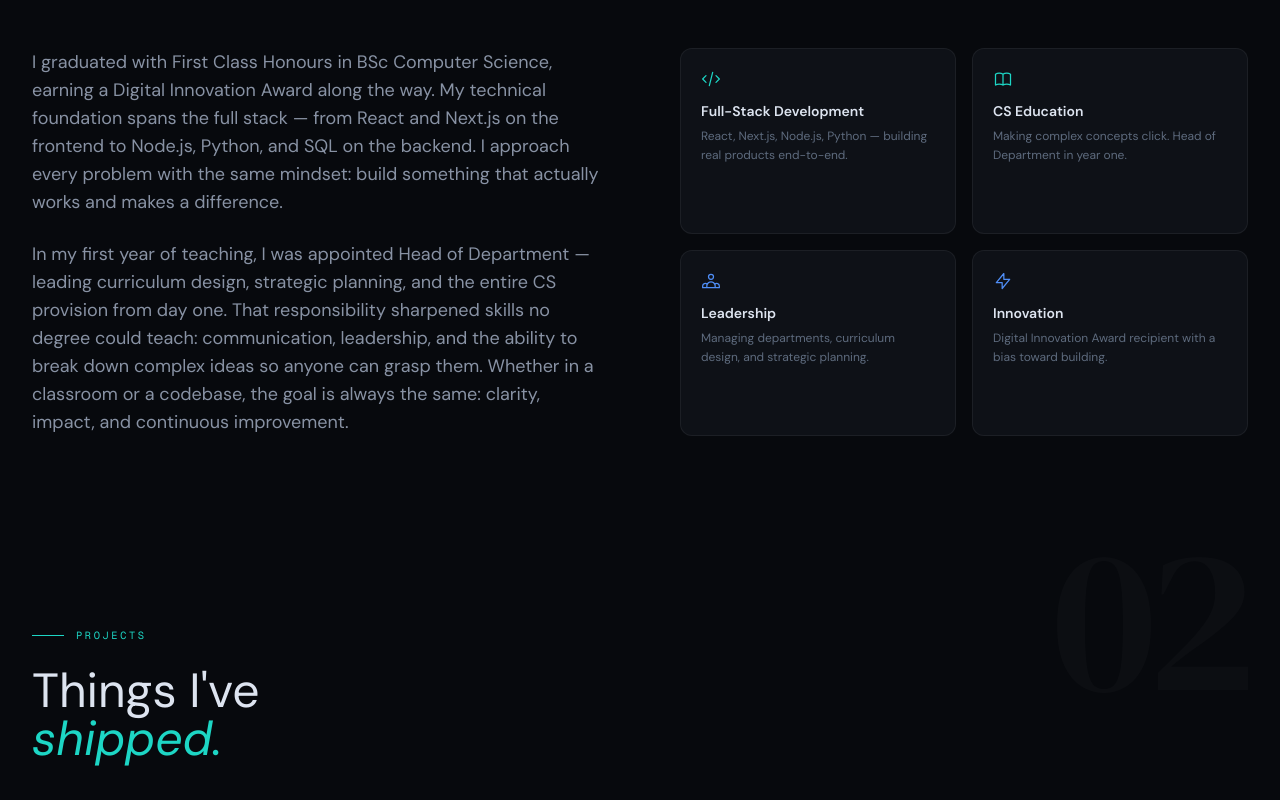
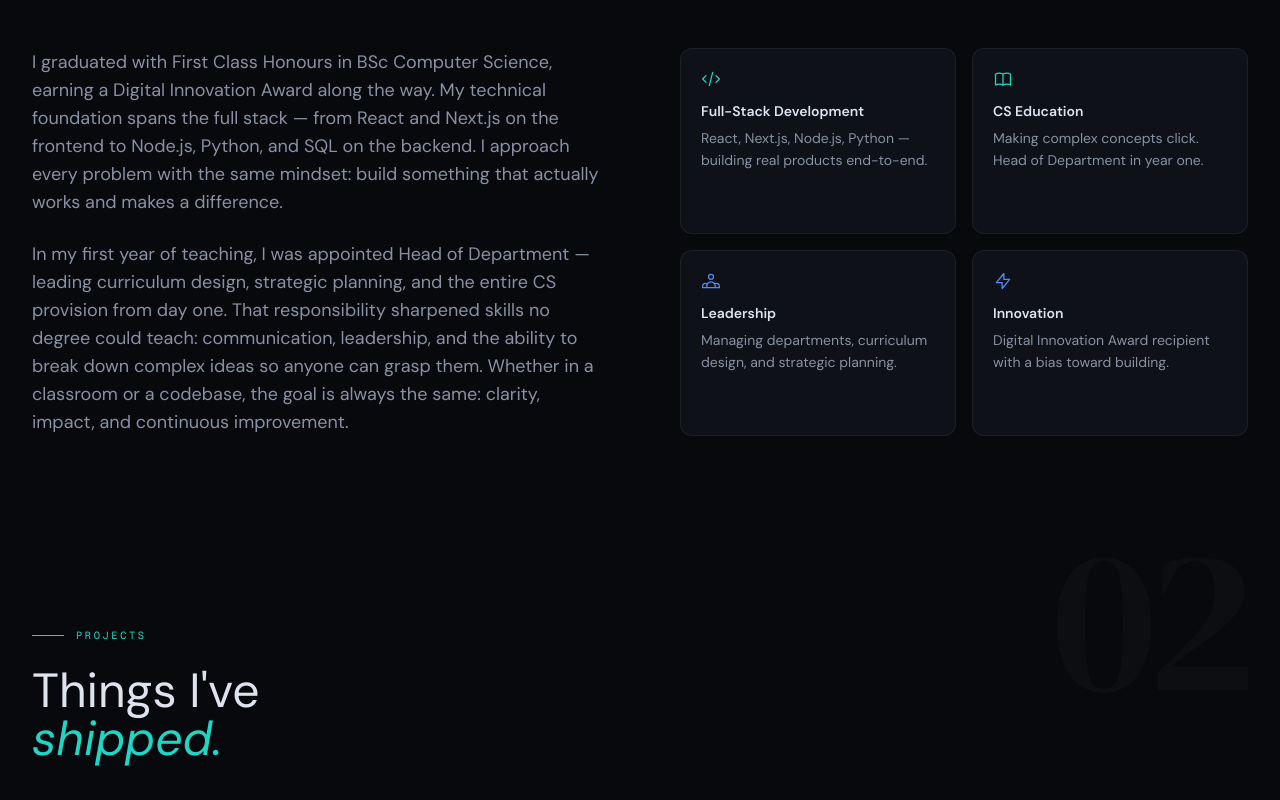
Before and after one commit to Wrecless/port, a Next.js app: page / in a window 1280 px wide. Shown: the part 1040-1840 px from the top of the page. Built offline with nearby package versions, Linux system fonts and the light colour scheme.

Commit message:
Clean up portfolio polish issues

```diff
--- a/app/components/About.tsx
+++ b/app/components/About.tsx
@@ -101,7 +101,7 @@ const About = () => {
             >
               <div className="mb-3">{item.icon}</div>
               <h3 className="text-sm font-semibold text-[#dde4f0] mb-1.5">{item.title}</h3>
-              <p className="text-xs text-[#5e6b7e] leading-relaxed">{item.desc}</p>
+              <p className="text-sm text-[#8892a4] leading-relaxed">{item.desc}</p>
             </motion.div>
           ))}
         </div>
--- a/app/components/Achievements.tsx
+++ b/app/components/Achievements.tsx
@@ -1,7 +1,7 @@
 'use client'
 
 import { motion } from 'framer-motion'
-import { ArrowUpRight, GraduationCap, Rocket, School } from 'lucide-react'
+import { GraduationCap, Rocket, School } from 'lucide-react'
 
 const impactItems = [
   {
@@ -100,7 +100,6 @@ const Achievements = () => {
                   <p className="font-display text-3xl md:text-4xl leading-none" style={{ color: item.accent }}>
                     {item.metric}
                   </p>
-                  <ArrowUpRight className="w-4 h-4 mt-2 ml-auto text-[#3d4a5a]" />
                 </div>
               </motion.article>
             )
--- a/app/components/Contact.tsx
+++ b/app/components/Contact.tsx
@@ -8,7 +8,7 @@ const contactEmail = 'nintah85@gmail.com'
 
 const Contact = () => {
   const [formData, setFormData] = useState({ name: '', email: '', message: '' })
-  const [status, setStatus] = useState<'idle' | 'sending' | 'success' | 'draft' | 'error'>('idle')
+  const [status, setStatus] = useState<'idle' | 'sending' | 'success' | 'draft'>('idle')
 
   const handleChange = (e: React.ChangeEvent<HTMLInputElement | HTMLTextAreaElement>) => {
     setFormData({ ...formData, [e.target.name]: e.target.value })
@@ -181,9 +181,6 @@ const Contact = () => {
           {status === 'draft' && (
             <p className="text-sm text-[#1dd6c5]">Email draft opened. Send it from your email app to finish.</p>
           )}
-          {status === 'error' && (
-            <p className="text-sm text-red-400">Something went wrong. Please try again.</p>
-          )}
         </form>
       </motion.div>
     </section>
--- a/app/page.tsx
+++ b/app/page.tsx
@@ -1,7 +1,7 @@
 'use client'
 
 import { useState, useEffect } from 'react'
-import { motion, AnimatePresence } from 'framer-motion'
+import { motion } from 'framer-motion'
 import Header from './components/Header'
 import Hero from './components/Hero'
 import About from './components/About'
@@ -41,7 +41,6 @@ export default function Portfolio() {
     <div className="min-h-screen bg-[#07090d] text-[#dde4f0]">
       <Header activeSection={activeSection} />
       <main className="container mx-auto px-4 md:px-8">
-        <AnimatePresence>
         <motion.section
           id="hero"
           initial={{ opacity: 0 }}
@@ -50,7 +49,6 @@ export default function Portfolio() {
         >
           <Hero />
         </motion.section>
-        </AnimatePresence>
         <About />
         <Projects />
         <Skills />
```
Lines whose indentation alone changed are shown as unchanged.
